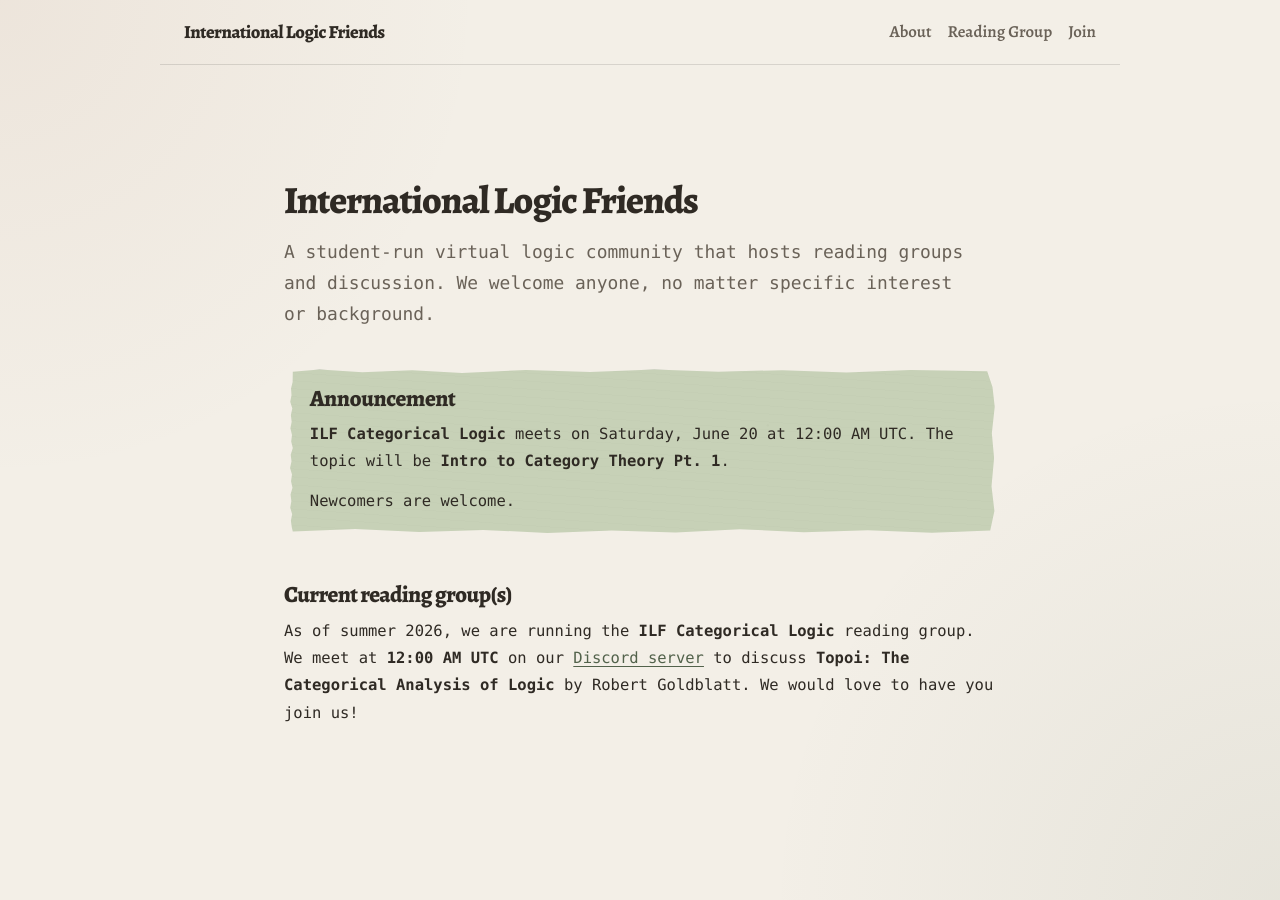
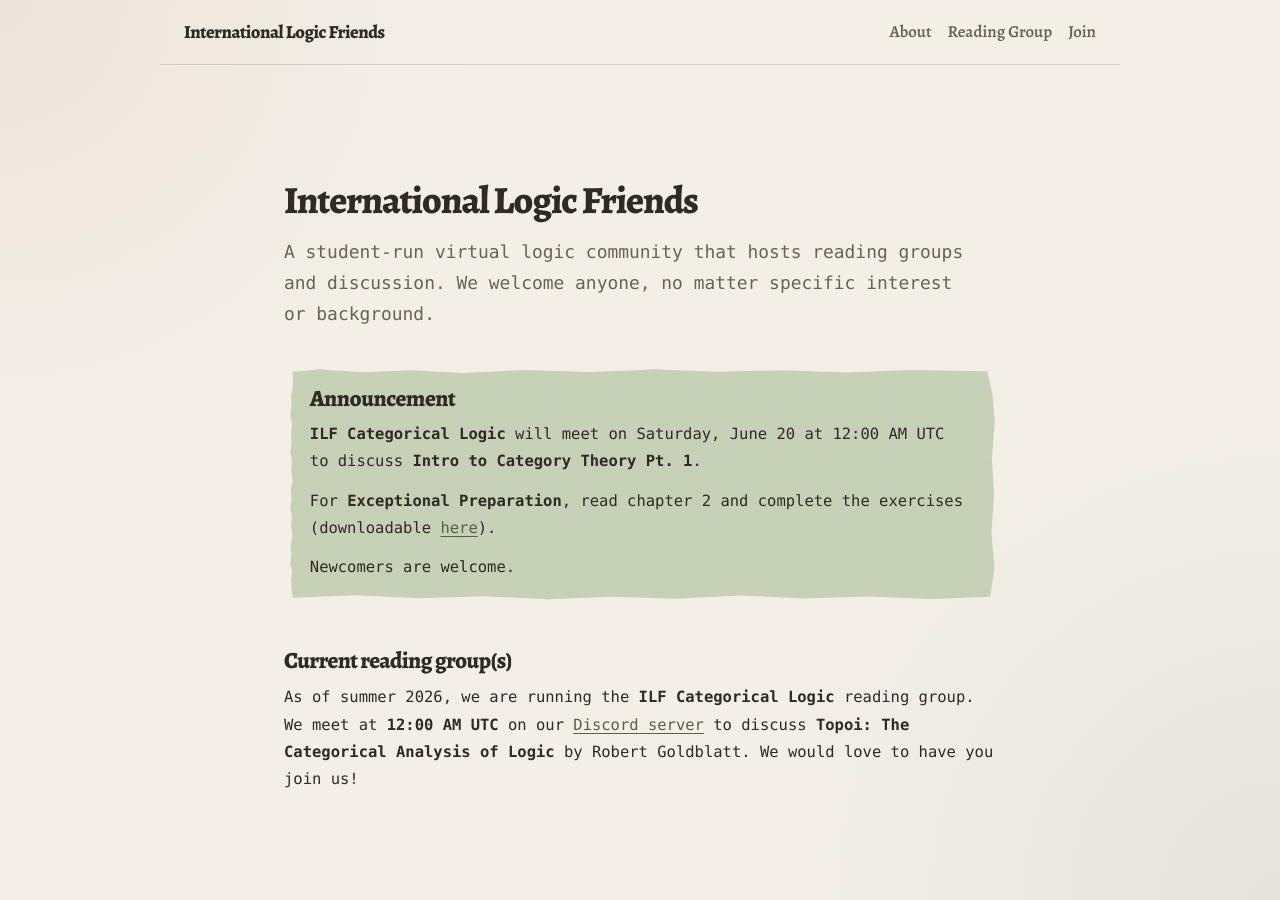
Before and after one commit to international-logic-friends/international-logic-friends.github.io, a Jekyll site: the page built from index.md, in a window 1280 px wide. Built offline with Jekyll 4.4.1, drawn with Linux system fonts in a browser that asks for light colours; some web fonts are replaced.

Commit message:
pdf upload

```diff
--- a/index.md
+++ b/index.md
@@ -12,7 +12,9 @@ A student-run virtual logic community that hosts reading groups and discussion.
 
 ### Announcement
 
-**ILF Categorical Logic** meets on <time class="local-time" datetime="2026-06-19T20:00:00-04:00">8:00 PM Eastern</time>. The topic will be **Intro to Category Theory Pt. 1**.
+**ILF Categorical Logic** will meet on <time class="local-time" datetime="2026-06-19T20:00:00-04:00">8:00 PM Eastern</time> to discuss **Intro to Category Theory Pt. 1**.
+
+For **Exceptional Preparation**, read chapter 2 and complete the exercises (downloadable [here]({{ '/assets/pdfs/ILF_Su26_Exercises (1).pdf | relative_url}})).
 
 Newcomers are welcome.
 
```
Also changed, not shown: reading-group.md (+1 -1 lines), 1 other file.
